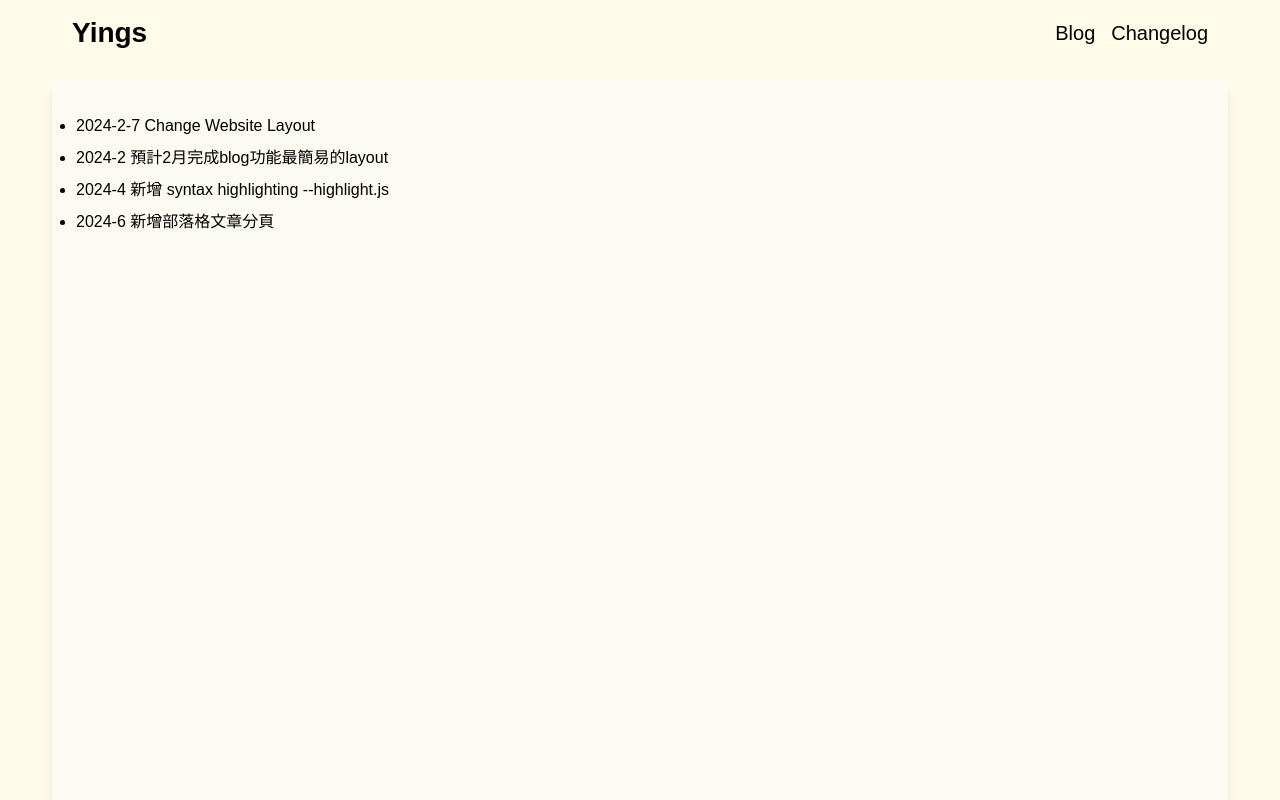
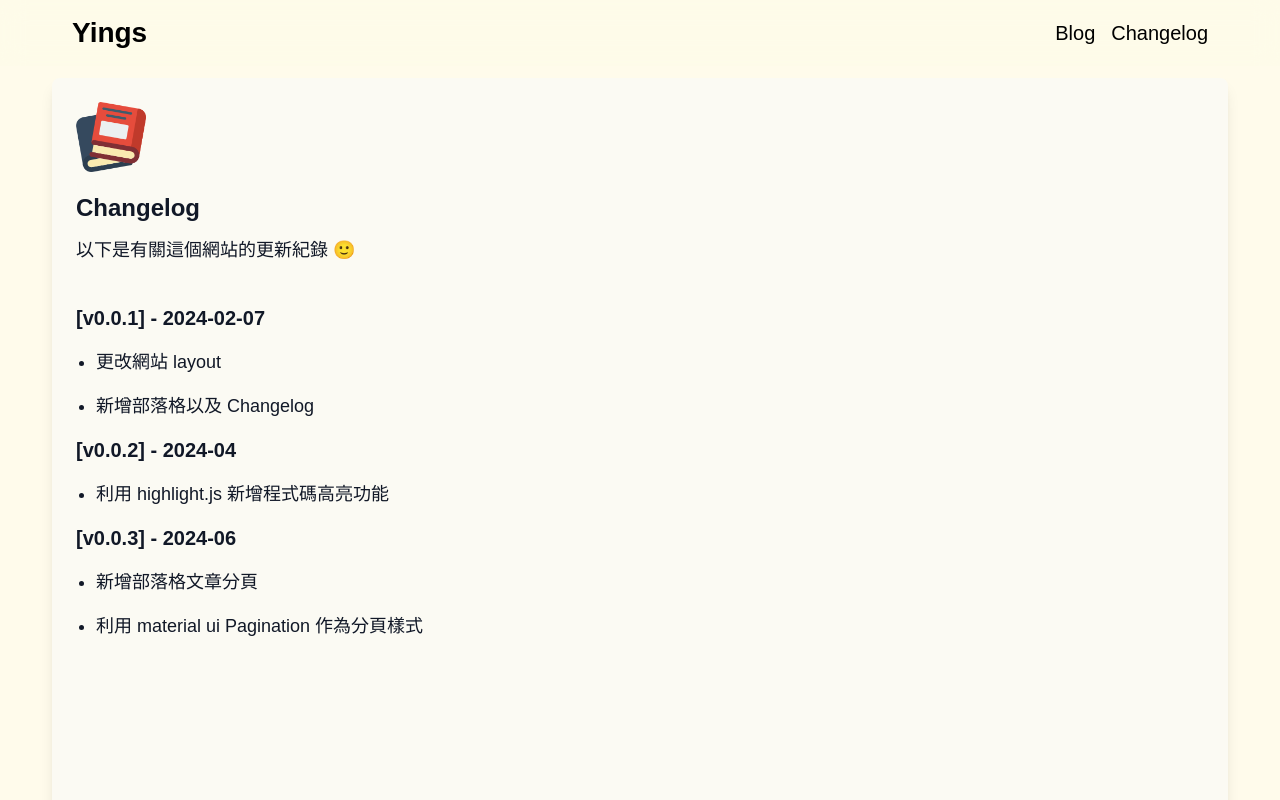
Before and after one commit to ismeleft/WenYingPortfolio, a Next.js app: page /changelog in a window 1280 px wide. Shown: the top 800 px of the page. Built offline with nearby package versions, Linux system fonts and the light colour scheme.

Commit message:
style: changelog

```diff
--- a/app/changelog/page.js
+++ b/app/changelog/page.js
@@ -1,16 +1,26 @@
 "use client";
 
 import React from "react";
+import Image from "next/image";
 
 const changelog = () => {
   return (
     <div className="mx-auto max-w-[1200px] p-3">
-      <div className="p-6 h-screen bg-slate-50/50 shadow-lg rounded-lg">
-        <ul className="list-disc mt-3 flex flex-col gap-2">
-          <li>2024-2-7 Change Website Layout</li>
-          <li>2024-2 預計2月完成blog功能最簡易的layout</li>
-          <li>2024-4 新增 syntax highlighting --highlight.js</li>
-          <li>2024-6 新增部落格文章分頁</li>
+      <div className="p-6 h-screen bg-slate-50/50 shadow-lg rounded-lg text-gray-900">
+        <Image src={"/book.png"} width={70} height={70} alt="book" />
+        <h1 className="text-2xl font-bold mt-5">Changelog</h1>
+        <p className="mt-3 mb-10 text-lg">以下是有關這個網站的更新紀錄 🙂 </p>
+        <ul className="list-disc mt-3 flex flex-col gap-4">
+          <h2 className="text-xl font-bold ">[v0.0.1] - 2024-02-07</h2>
+          <li className="text-lg ml-5"> 更改網站 layout</li>
+          <li className="text-lg ml-5"> 新增部落格以及 Changelog</li>
+          <h2 className="text-xl font-bold">[v0.0.2] - 2024-04</h2>
+          <li className="text-lg ml-5">利用 highlight.js 新增程式碼高亮功能</li>
+          <h2 className="text-xl font-bold">[v0.0.3] - 2024-06</h2>
+          <li className="text-lg ml-5">新增部落格文章分頁</li>
+          <li className="text-lg ml-5">
+            利用 material ui Pagination 作為分頁樣式
+          </li>
         </ul>
       </div>
     </div>
```
Also changed, not shown: public/book.png (added).
